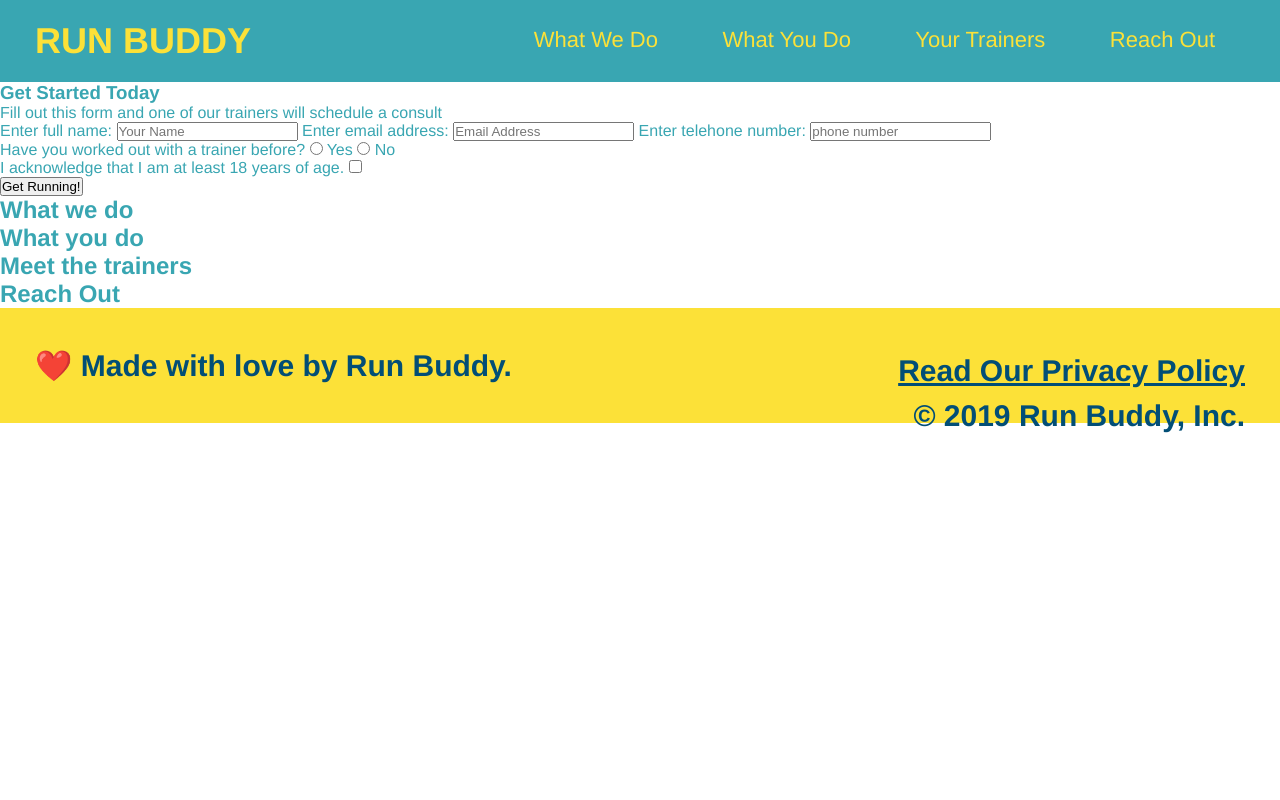
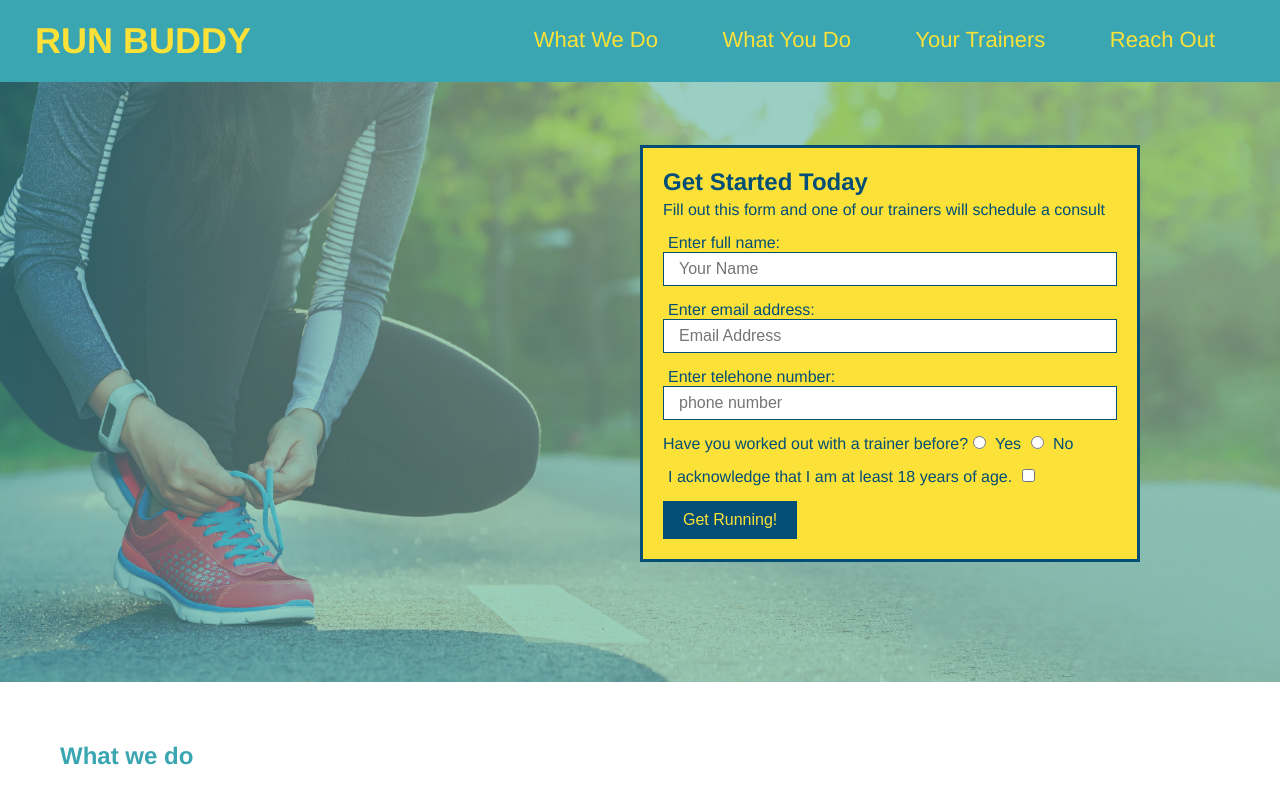
Before and after one commit to kingkevin05/run-buddy, a plain HTML site: page index.html in a window 1280 px wide. Shown: the top 800 px of the page. Drawn offline with Linux system fonts and the light colour scheme.

Commit message:
styled the section

```diff
--- a/assests/css/style.css
+++ b/assests/css/style.css
@@ -59,3 +59,52 @@ footer div {
 footer a {
     color: #024e76;
 }
+section {
+    padding: 60px;
+}
+/* Hero Style start */
+.hero {
+    background-image: url("../images/hero-bg.jpg");
+    height: 600px;
+    background-size: cover;
+    background-position: center;
+    position: relative;
+}
+.hero-form {
+    color: #024e76;
+    padding: 20px;
+    width: 500px;
+    background-color: #fce138;
+    border: solid 3px #024e76;
+    position: absolute;
+    bottom: 120px;
+    right: 140px;
+}
+.hero-form h3 {
+    font-size: 24px;
+    margin: 0px;
+}
+.hero-form p {
+    margin: 5px 0 15px 0;
+}
+
+.form-input {
+    border: 1px solid #024e76;
+    display: block;
+    padding: 7px 15px;
+    font-size: 16px;
+    color: #024e76;
+    width: 100%;
+    margin-bottom: 15px;
+}
+.hero-form label {
+    margin: 0 5px;
+}
+.hero-form button {
+    color: #fce138;
+    background-color: #024e76;
+    border: none;
+    padding: 10px 20px;
+    font-size: 16px;
+}
+/* Hero Style Start */
--- a/index.html
+++ b/index.html
@@ -33,18 +33,18 @@
         </header>
 
         <!-- hero/jumbotron -->
-        <section>
-            <div>
+        <section class="hero">
+            <div class="hero-form">
                 <h3>Get Started Today</h3>
                 <p>Fill out this form and one of our trainers will schedule a consult</p>
                 <!-- add form element -->
                 <form>
                     <label for="name">Enter full name:</label>
-                    <input type="text" placeholder="Your Name" name="name" id="name" />
+                    <input type="text" placeholder="Your Name" name="name" id="name" class="form-input" />
                     <label for="email">Enter email address:</label>
-                    <input type="email" placeholder="Email Address" name="email" id="email" />
+                    <input type="email" placeholder="Email Address" name="email" id="email" class="form-input" />
                     <label for="phone">Enter telehone number:</label>
-                    <input type="tel" placeholder="phone number" name="phone" id="phone" />
+                    <input type="tel" placeholder="phone number" name="phone" id="phone" class="form-input" />
                     <p>
                         Have you worked out with a trainer before?
                         <input type="radio" name="trainer-confirm" id="trainer-yes" />
```
Also changed, not shown: assests/images/hero-bg.jpg (added), 1 other file.
